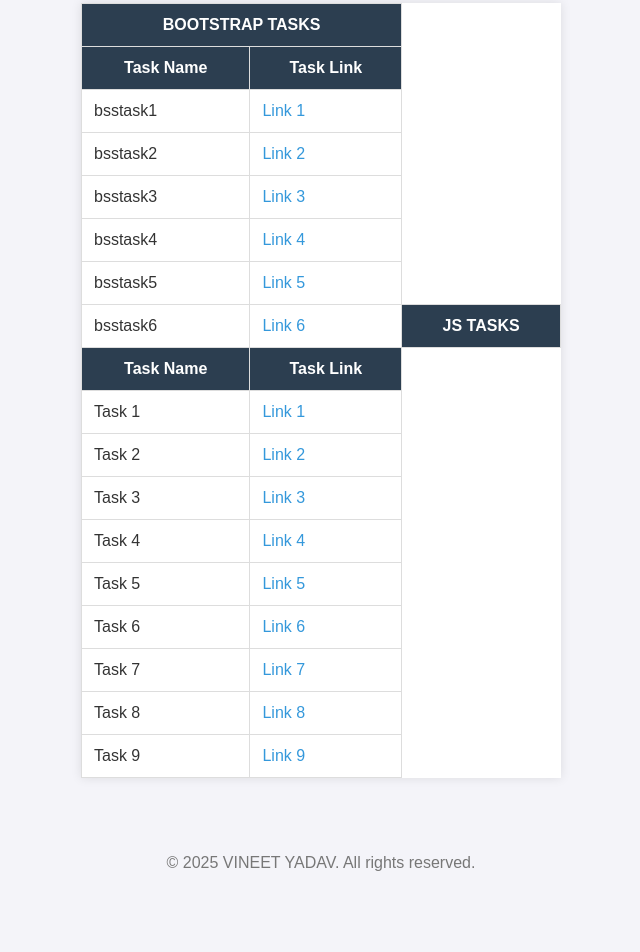
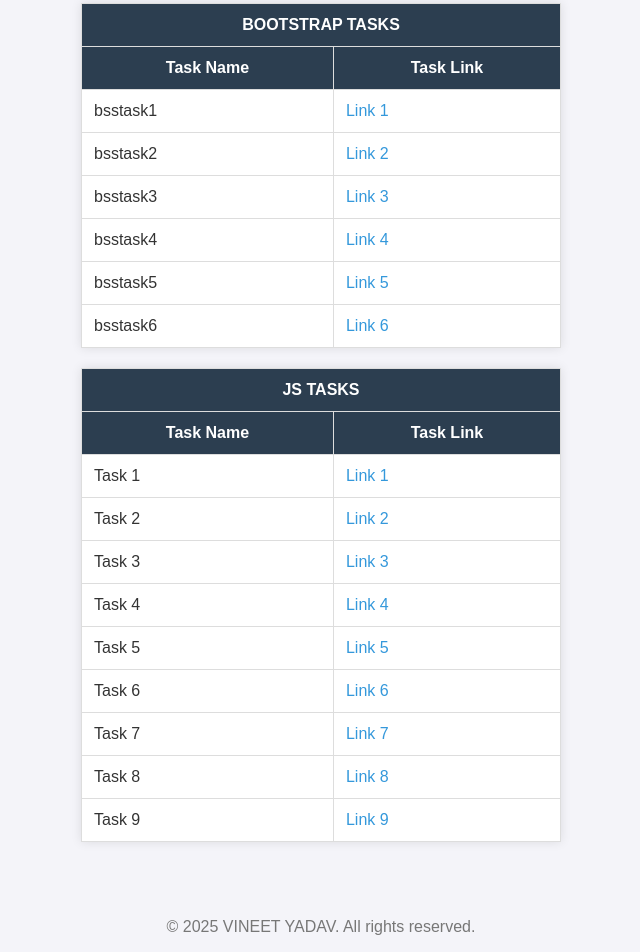
Before and after one commit to VineetYadav88/10, a plain HTML site: page index.html in a window 1280 px wide. Shown: the part 900-1852 px from the top of the page, without its empty margins (319-959 px from the left). Before the commit the page ends 1788 px from the top, so only its background shows below. Drawn offline with Linux system fonts and the light colour scheme.

Commit message:
Update index.html

```diff
--- a/index.html
+++ b/index.html
@@ -174,9 +174,17 @@
                 <tr>
                     <td>bsstask6</td>
                     <td><a href="bsstask6.html" target="_blank">Link 6</a></td>
-                 <th colspan="2">JS TASKS</th>
+                   </tr>
+            </tbody>
+        </table>
+
+
+          <table>
+            <thead>
+                <tr>
+                    <th colspan="2">JS TASKS</th>
                 </tr>
-
+                <tr>
                     <th>Task Name</th>
                     <th>Task Link</th>
                 </tr>
```
